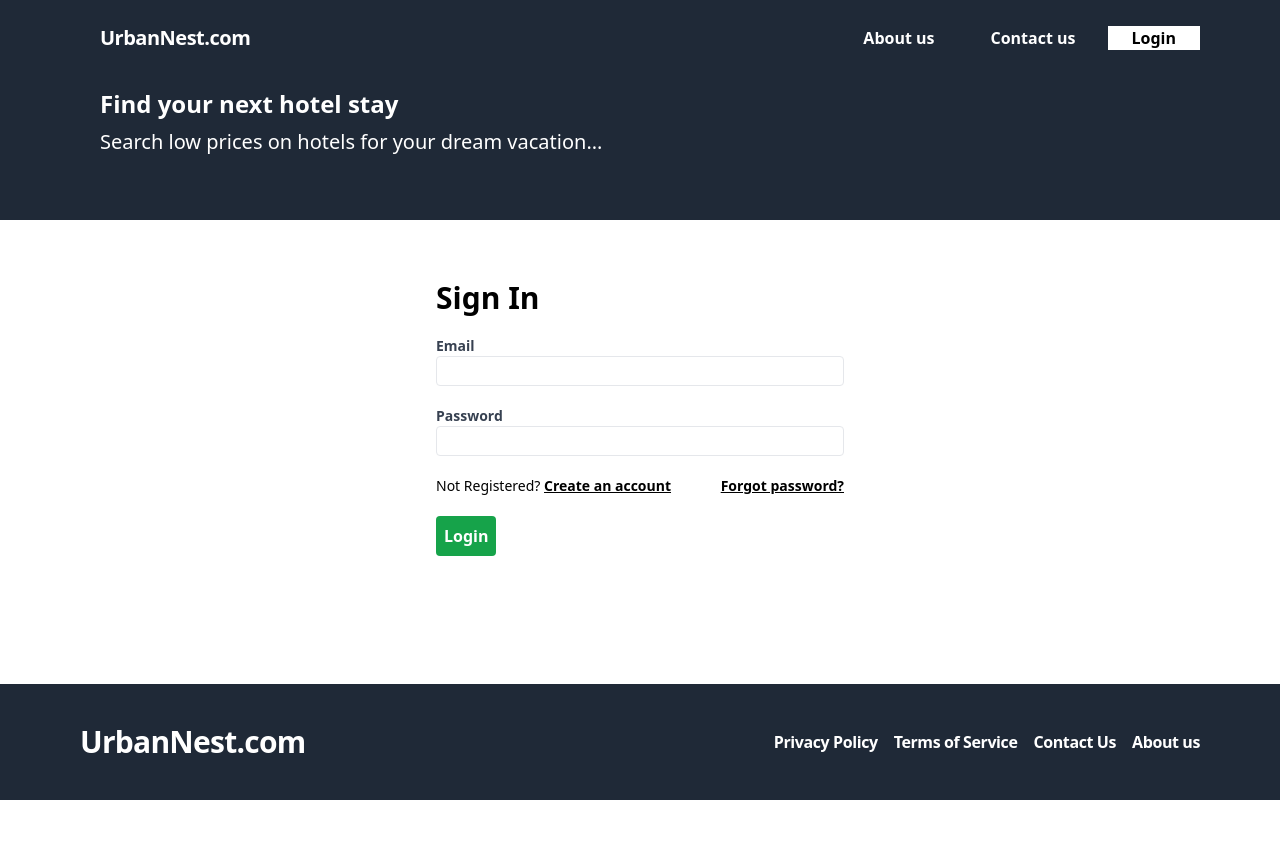
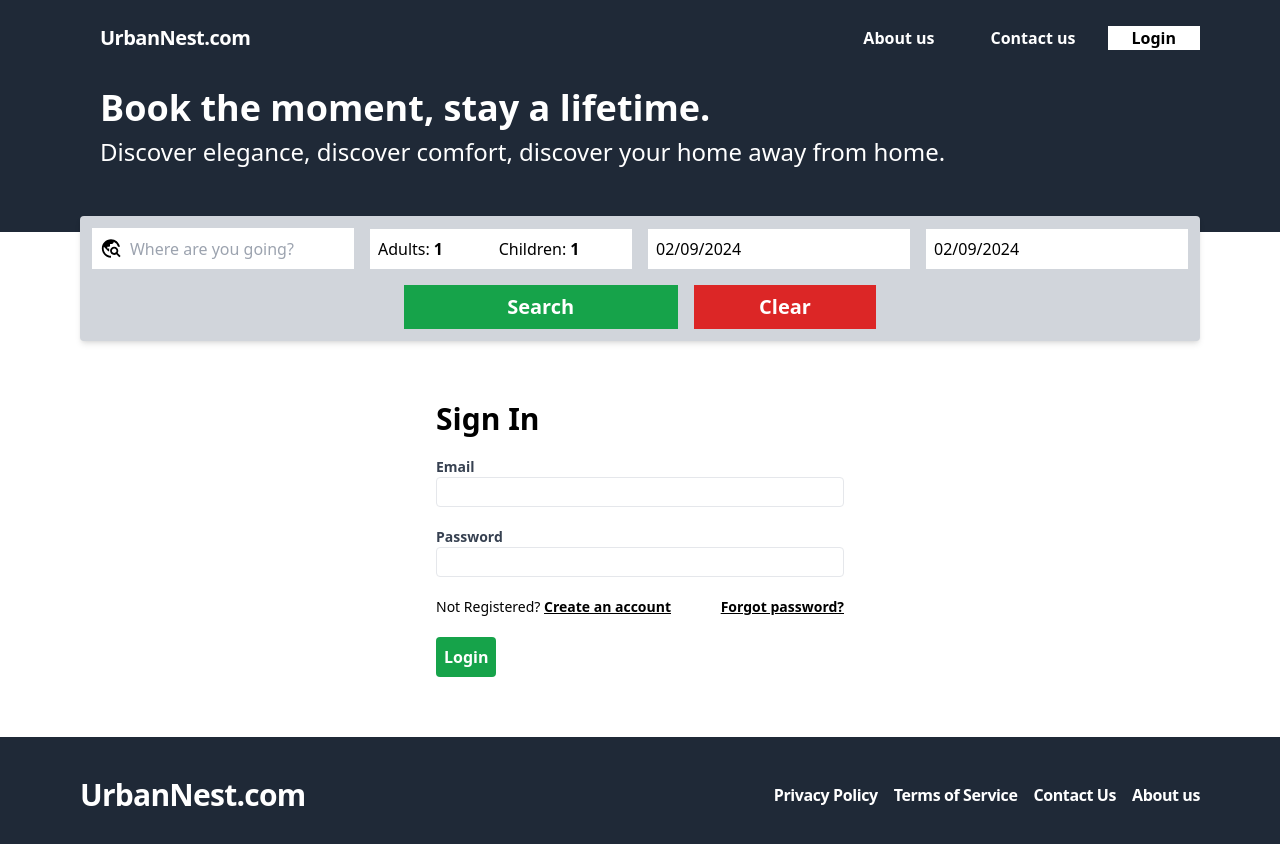
Before and after one commit to shefali310/urbanNest_front_end, a React (Vite) app: page /sign-in in a window 1280 px wide. Shown: the top 844 px of the page. Before the commit the page ends 800 px from the top, so only its background shows below. Built offline with nearby package versions, Linux system fonts and the light colour scheme; no server answers.

Commit message:
search-bar initilized

```diff
--- a/package.json
+++ b/package.json
@@ -11,13 +11,16 @@
   },
   "dependencies": {
     "react": "^18.2.0",
+    "react-datepicker": "^6.1.0",
     "react-dom": "^18.2.0",
     "react-hook-form": "^7.50.0",
+    "react-icons": "^5.0.1",
     "react-query": "^3.39.3",
     "react-router-dom": "^6.22.0"
   },
   "devDependencies": {
     "@types/react": "^18.2.43",
+    "@types/react-datepicker": "^4.19.6",
     "@types/react-dom": "^18.2.17",
     "@typescript-eslint/eslint-plugin": "^6.14.0",
     "@typescript-eslint/parser": "^6.14.0",
--- a/src/components/Hero.tsx
+++ b/src/components/Hero.tsx
@@ -1,12 +1,14 @@
+
+
 const Hero = () => {
   return (
-    <div className=" bg-gray-800 pb-16 pt-3">
+    <div className="bg-gray-800 pb-16 pt-3">
       <div className="container mx-auto flex flex-col gap-2">
-        <h1 className="text-5xl sm:text-2xl  pl-5  text-white font-bold">
-          Find your next hotel stay
+        <h1 className="sm:text-3xl md:text-6xl lg:text-4xl  pl-5 text-white font-bold">
+          Book the moment, stay a lifetime.
         </h1>
-        <p className="text-2xl sm:text-xl  pl-5 text-white">
-          Search low prices on hotels for your dream vacation...
+        <p className="sm:text-sm md:text-base lg:text-2xl  pl-5 text-white">
+          Discover elegance, discover comfort, discover your home away from home.
         </p>
       </div>
     </div>
--- /dev/null
+++ b/src/components/SearchBar.tsx
@@ -0,0 +1,113 @@
+import { FormEvent, useState } from "react";
+import { useSearchContext } from "../contexts/SearchContext";
+import { MdTravelExplore } from "react-icons/md";
+import DatePicker from "react-datepicker";
+import "react-datepicker/dist/react-datepicker.css";
+import { useNavigate } from "react-router-dom";
+
+const SearchBar = () => {
+  const navigate = useNavigate();
+  const search = useSearchContext();
+
+  const [destination, setDestination] = useState<string>(search.destination);
+  const [checkIn, setCheckIn] = useState<Date>(search.checkIn);
+  const [checkOut, setCheckOut] = useState<Date>(search.checkOut);
+  const [adultCount, setAdultCount] = useState<number>(search.adultCount);
+  const [childCount, setChildCount] = useState<number>(search.childCount);
+
+  const handleSubmit = (event: FormEvent) => {
+    event.preventDefault();
+    search.saveSearchValues(
+      destination,
+      checkIn,
+      checkOut,
+      adultCount,
+      childCount
+    );
+    navigate("/search");
+  };
+
+  const minDate = new Date();
+  const maxDate = new Date();
+  maxDate.setFullYear(maxDate.getFullYear() + 1);
+
+  return (
+    <form
+      onSubmit={handleSubmit}
+      className="-mt-8 sm:-mt-4 p-3 bg-gray-300 rounded shadow-md grid grid-cols-1 sm:grid-cols-2 md:grid-cols-2 lg:grid-cols-3 xl:grid-cols-4 2xl:grid-cols-5 items-center gap-4"
+    >
+      <div className="flex flex-row items-center bg-white p-2">
+        <MdTravelExplore size={25} className="mr-2" />
+        <input
+          placeholder="Where are you going?"
+          className="text-md w-full focus:outline-none"
+          value={destination}
+          onChange={(event) => setDestination(event.target.value)}
+        />
+      </div>
+
+      <div className="flex bg-white px-2 py-1 gap-2">
+        <label className="items-center flex">
+          Adults:
+          <input
+            className="w-full p-1 focus:outline-none font-bold"
+            type="number"
+            min={1}
+            max={20}
+            value={adultCount}
+            onChange={(event) => setAdultCount(parseInt(event.target.value))}
+          />
+        </label>
+        <label className="items-center flex">
+          Children:
+          <input
+            className="w-full p-1 focus:outline-none font-bold"
+            type="number"
+            min={0}
+            max={20}
+            value={childCount}
+            onChange={(event) => setChildCount(parseInt(event.target.value))}
+          />
+        </label>
+      </div>
+      <div>
+        <DatePicker
+          selected={checkIn}
+          onChange={(date) => setCheckIn(date as Date)}
+          selectsStart
+          startDate={checkIn}
+          endDate={checkOut}
+          minDate={minDate}
+          maxDate={maxDate}
+          placeholderText="Check-in Date"
+          className="min-w-full bg-white p-2 focus:outline-none"
+          wrapperClassName="min-w-full"
+        />
+      </div>
+      <div>
+        <DatePicker
+          selected={checkOut}
+          onChange={(date) => setCheckOut(date as Date)}
+          selectsStart
+          startDate={checkIn}
+          endDate={checkOut}
+          minDate={minDate}
+          maxDate={maxDate}
+          placeholderText="Check-out Date"
+          className="min-w-full bg-white p-2 focus:outline-none"
+          wrapperClassName="min-w-full"
+        />
+      </div>
+      <div className="flex flex-row justify-center items-center col-span-full">
+        <button className="w-full md:w-1/2 lg:w-1/3 xl:w-1/4 2xl:w-1/5 bg-green-600 text-white h-full p-2 font-bold text-xl hover:bg-green-500">
+          Search
+        </button>
+        <button className="w-full md:w-1/4 lg:w-1/5 xl:w-1/6 2xl:w-1/7 bg-red-600 text-white h-full p-2 ml-4 font-bold text-xl hover:bg-red-500">
+          Clear
+        </button>
+      </div>
+    </form>
+  );
+};
+
+export default SearchBar;
--- /dev/null
+++ b/src/contexts/SearchContext.tsx
@@ -0,0 +1,106 @@
+import React, { useContext, useState } from "react";
+
+// Define the shape of the SearchContext
+type SearchContext = {
+  destination: string;
+  checkIn: Date;
+  checkOut: Date;
+  adultCount: number;
+  childCount: number;
+  hotelId: string;
+  saveSearchValues: (
+    destination: string,
+    checkIn: Date,
+    checkOut: Date,
+    adultCount: number,
+    childCount: number
+  ) => void;
+};
+
+// Create a SearchContext with an initial value of undefined
+const SearchContext = React.createContext<SearchContext | undefined>(undefined);
+
+// Define the props for the SearchContextProvider
+type SearchContextProviderProps = {
+  children: React.ReactNode;
+};
+
+// Create a component for providing the search context
+export const SearchContextProvider = ({
+  children,
+}: SearchContextProviderProps) => {
+  // State hooks for managing search values
+  const [destination, setDestination] = useState<string>(
+    () => sessionStorage.getItem("destination") || ""
+  );
+  const [checkIn, setCheckIn] = useState<Date>(
+    () =>
+      new Date(sessionStorage.getItem("checkIn") || new Date().toISOString())
+  );
+  const [checkOut, setCheckOut] = useState<Date>(
+    () =>
+      new Date(sessionStorage.getItem("checkOut") || new Date().toISOString())
+  );
+  const [adultCount, setAdultCount] = useState<number>(() =>
+    parseInt(sessionStorage.getItem("adultCount") || "1")
+  );
+  const [childCount, setChildCount] = useState<number>(() =>
+    parseInt(sessionStorage.getItem("childCount") || "1")
+  );
+  const [hotelId, setHotelId] = useState<string>(
+    () => sessionStorage.getItem("hotelID") || ""
+  );
+
+  // Function to save search values and update state
+  const saveSearchValues = (
+    destination: string,
+    checkIn: Date,
+    checkOut: Date,
+    adultCount: number,
+    childCount: number,
+    hotelId?: string
+  ) => {
+    setDestination(destination);
+    setCheckIn(checkIn);
+    setCheckOut(checkOut);
+    setAdultCount(adultCount);
+    setChildCount(childCount);
+    if (hotelId) {
+      setHotelId(hotelId);
+    }
+
+    // Save values to session storage
+    sessionStorage.setItem("destination", destination);
+    sessionStorage.setItem("checkIn", checkIn.toISOString());
+    sessionStorage.setItem("checkOut", checkOut.toISOString());
+    sessionStorage.setItem("adultCount", adultCount.toString());
+    sessionStorage.setItem("childCount", childCount.toString());
+
+    if (hotelId) {
+      sessionStorage.setItem("hotelId", hotelId);
+    }
+  };
+
+  // Provide the SearchContext to the children
+  return (
+    <SearchContext.Provider
+      value={{
+        destination,
+        checkIn,
+        checkOut,
+        adultCount,
+        childCount,
+        hotelId,
+        saveSearchValues,
+      }}
+    >
+      {children}
+    </SearchContext.Provider>
+  );
+};
+
+// Create a hook to access the SearchContext
+export const useSearchContext = () => {
+  const context = useContext(SearchContext);
+  return context as SearchContext;
+};
--- a/src/layouts/Layout.tsx
+++ b/src/layouts/Layout.tsx
@@ -1,6 +1,7 @@
 import Footer from "../components/Footer";
 import Header from "../components/Header";
 import Hero from "../components/Hero";
+import SearchBar from "../components/SearchBar";
 
 interface Props {
   children: React.ReactNode;
@@ -11,6 +12,9 @@
     <div className="flex flex-col min-h-screen">
       <Header />
       <Hero />
+      <div className="container mx-auto">
+        <SearchBar />
+      </div>
       <div className="container mx-auto py-10 flex-1">{children}</div>
       <Footer />
     </div>
--- a/src/main.tsx
+++ b/src/main.tsx
@@ -4,6 +4,7 @@
 import "./index.css";
 import { QueryClient, QueryClientProvider } from "react-query";
 import { AppContextProvider } from "./contexts/AppContext.tsx";
+import { SearchContextProvider } from "./contexts/SearchContext.tsx";
 
 const queryClient = new QueryClient({
   defaultOptions: {
@@ -17,7 +18,9 @@
   <React.StrictMode>
     <QueryClientProvider client={queryClient}>
       <AppContextProvider>
-        <App />
+      <SearchContextProvider>
+          <App />
+        </SearchContextProvider>
       </AppContextProvider>
     </QueryClientProvider>
   </React.StrictMode>
```
Also changed, not shown: 1 other file (tests, documents, lock files or other folders).
